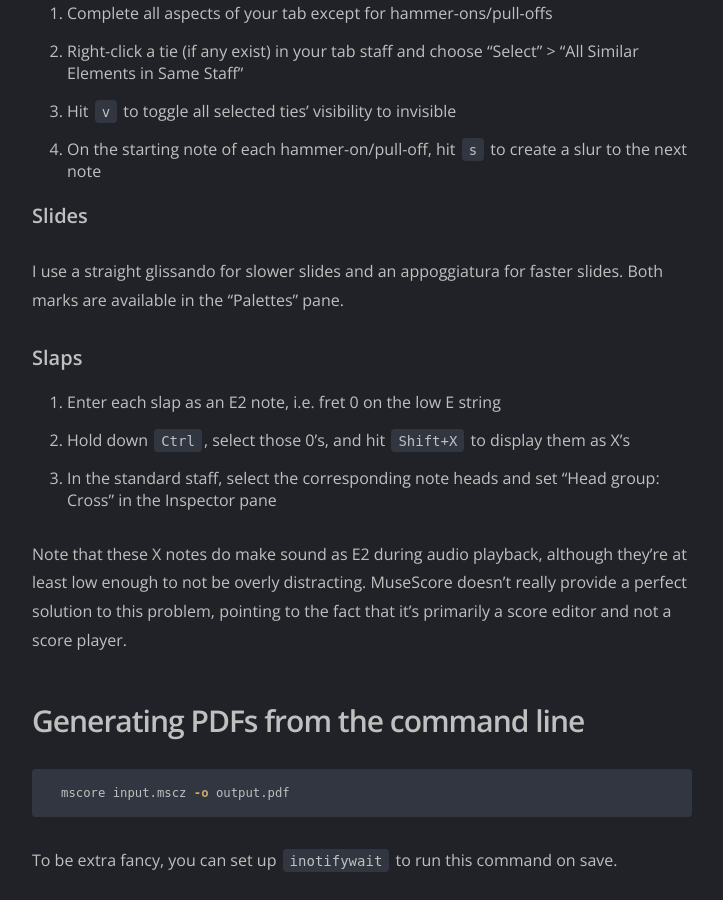
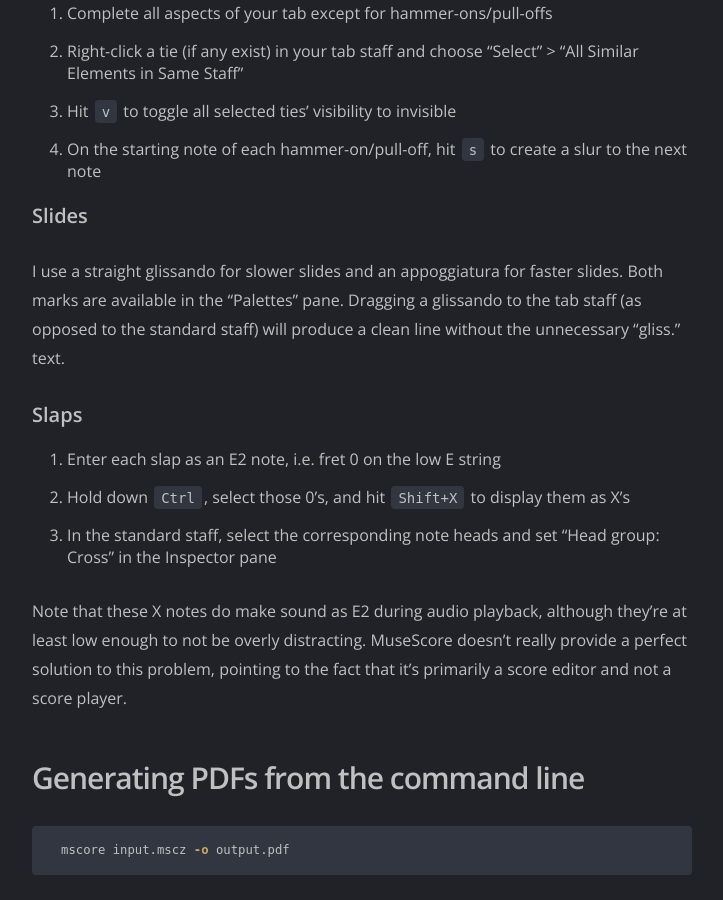
Before and after one commit to artnc/personal-website, a Jekyll site: the page built from src/blog/_posts/2019-06-02-musescore-tab.md, in a window 1280 px wide and 900 px high, scrolled down 1636 px. Shown: the whole window, without its empty margins (278-1001 px from the left). Built offline with Jekyll 4.4.1, drawn with Linux system fonts in a browser that asks for light colours; Markdown is read by kramdown in place of the engine named in the settings; comment, search, counter and statistics services are not loaded.

Commit message:
Add note about clean glissando to /musescore-tab

```diff
--- a/src/blog/_posts/2019-06-02-musescore-tab.md
+++ b/src/blog/_posts/2019-06-02-musescore-tab.md
@@ -49,7 +49,7 @@ These are usually written as slurs. Since slurs are visually similar to ties, yo
 
 ### Slides
 
-I use a straight glissando for slower slides and an appoggiatura for faster slides. Both marks are available in the "Palettes" pane.
+I use a straight glissando for slower slides and an appoggiatura for faster slides. Both marks are available in the "Palettes" pane. Dragging a glissando to the tab staff (as opposed to the standard staff) will produce a clean line without the unnecessary "gliss." text.
 
 ### Slaps
 
```
